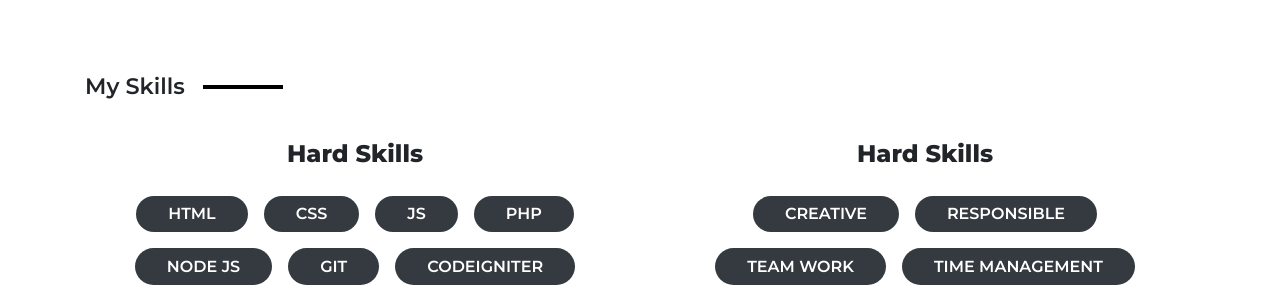
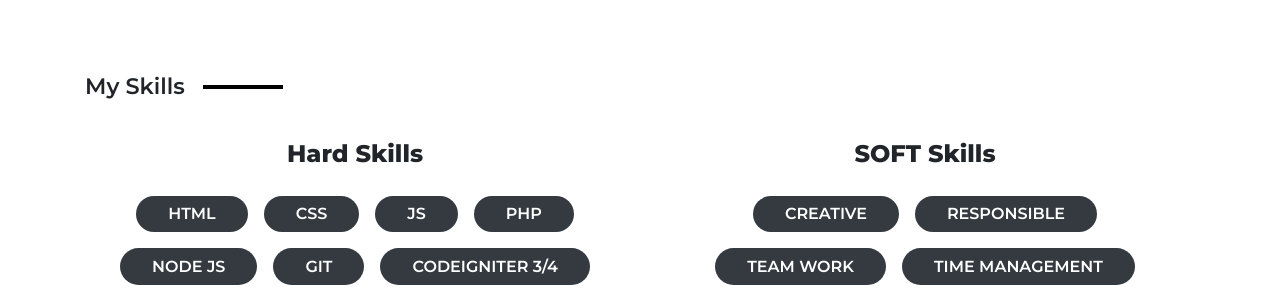
Before and after one commit to nachtstern3476/nachtstern3476.github.io, a plain HTML site: page index.html in a window 1280 px wide. Shown: the part 1680-1978 px from the top of the page. Drawn offline with Linux system fonts and the light colour scheme.

Commit message:
Update index.html

```diff
--- a/index.html
+++ b/index.html
@@ -68,18 +68,18 @@
 							<div class="row justify-content-center skill-list skill-text">
 								<div class="col-auto text-center skill-item">HTML</div>
 								<div class="col-auto text-center skill-item">CSS</div>
-								<div class="col-auto text-center skill-item">Js</div>
+								<div class="col-auto text-center skill-item">JS</div>
 								<div class="col-auto text-center skill-item">PHP</div>
 								<div class="col-auto text-center skill-item">NODE JS</div>
 								<div class="col-auto text-center skill-item">GIT</div>
-								<div class="col-auto text-center skill-item">CODEIGNITER</div>
+								<div class="col-auto text-center skill-item">CODEIGNITER 3/4</div>
 								<div class="col-auto text-center skill-item">UI/UX DESIGN</div>
 							</div>
 						</div>
 					</div>
 					<div class="col">
 						<div class="skill-wrapper">
-							<div class="title">Hard Skills</div>
+							<div class="title">SOFT Skills</div>
 							<div class="row skill-list justify-content-center skill-text">
 								<div class="col-auto text-center skill-item">CREATIVE</div>
 								<div class="col-auto text-center skill-item">RESPONSIBLE</div>
```
